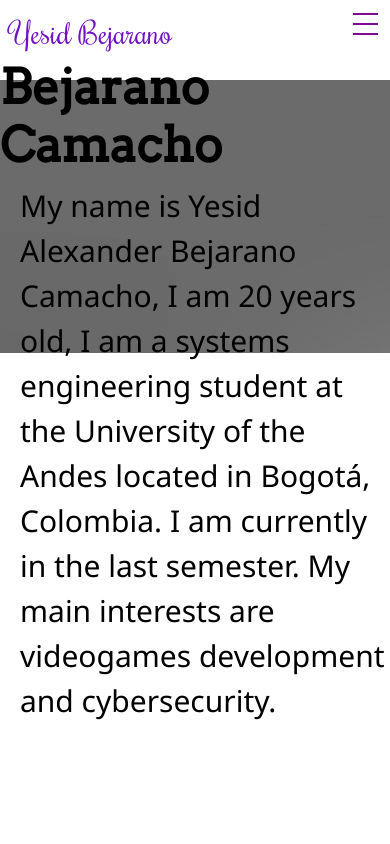
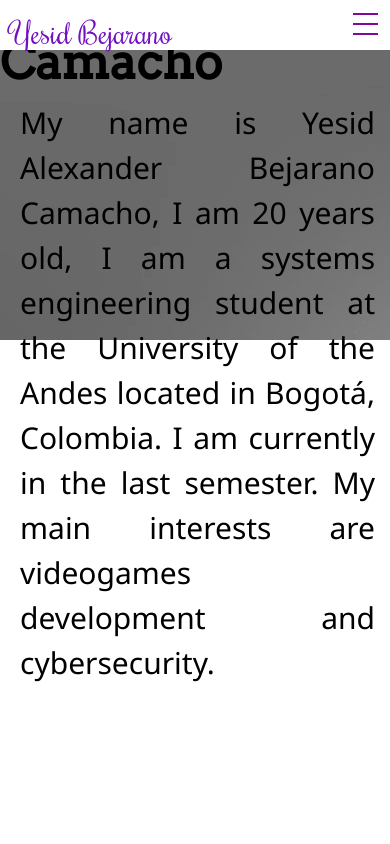
Before and after one commit to yabejarano10/yabejarano10.github.io, a plain HTML site: page index.html in a window 390 px wide. Shown: the top 844 px of the page. Drawn offline with nearby package versions, Linux system fonts and the light colour scheme.

Commit message:
responsive

```diff
--- a/css/style.css
+++ b/css/style.css
@@ -277,8 +277,9 @@
       display: flex;
       flex-flow: column;
       position: relative;
-      top: -550px;
+      top: -750px;
       padding-top: 100px;
+      float: initial;
     }
     #about img {
       display: flex;
@@ -291,7 +292,16 @@
       display: flex;
       flex-flow: column;
       position: relative;
-      height: 70vw;
+      top:-50px;
+      height: 100vw;
+    }
+    .parag {
+      font-size: 30px;
+      color: #000000;
+      margin-right: 35px;
+      position: relative;
+      left: 20px;
+      text-align: justify;
     }
 
 
```
